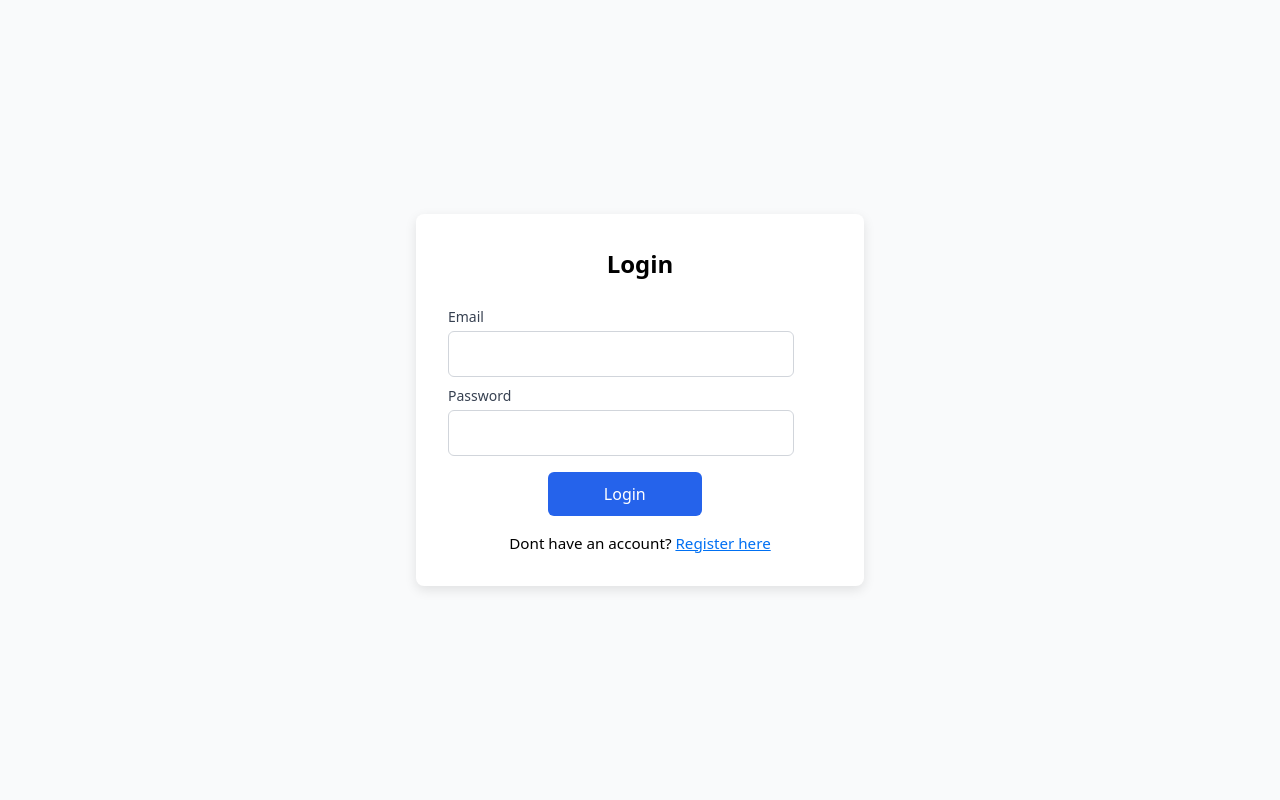
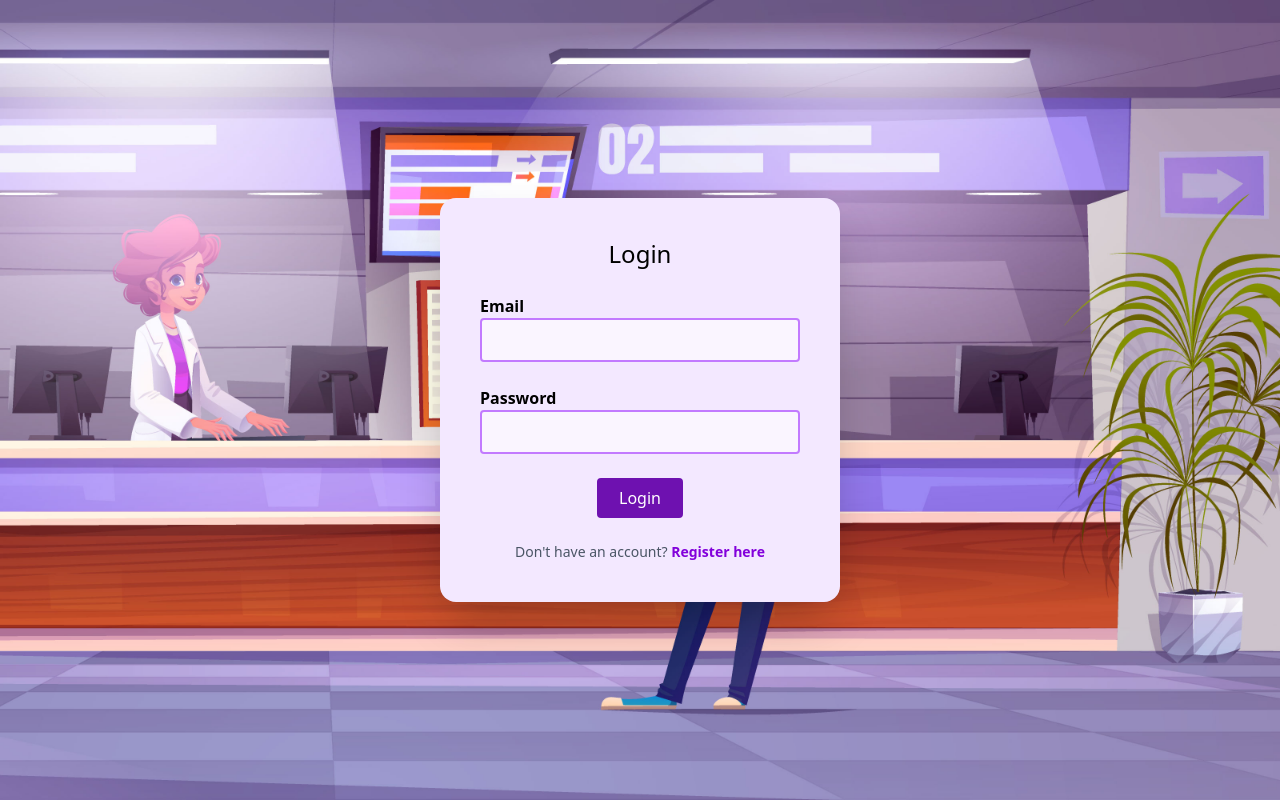
Before and after one commit to ganeshdarapureddi/HealthReserve, a Next.js app in the folder frontend/: page /login in a window 1280 px wide. Built offline with nearby package versions, Linux system fonts and the light colour scheme.

Commit message:
added the login page with the css

```diff
--- a/frontend/app/login/page.tsx
+++ b/frontend/app/login/page.tsx
@@ -3,7 +3,12 @@ import './login.css';
 
 export default function LoginPage() {
   return (
-    <div className="login-page-wrapper">
+    <div
+      className="flex min-h-screen justify-center items-center bg-cover bg-center"
+      style={{ backgroundImage: "url('/login-image.jpg')",
+        backgroundPosition: '65% center',
+       }}
+    >
       <LoginForm />
     </div>
   );
--- a/frontend/app/ui/login/login-form.tsx
+++ b/frontend/app/ui/login/login-form.tsx
@@ -17,49 +17,56 @@ export default function LoginForm() {
     if (state.message === 'Login successful') {
       router.push('/dashboard');
     }
-  }, [state,router]);
+  }, [state, router]);
 
   return (
     <>
-      <form action={formAction} className="login-form-container">
-        <h1 className="login-form-title">Login</h1>
+      <form action={formAction} className="bg-purple-100 border-none  shadow-2xl rounded-2xl p-10 space-y-6 ">
+        <h1 className="text-2xl text-center">Login</h1>
 
         {/* Email */}
         <div>
-          <label htmlFor="email" className="login-form-label">Email</label>
+          <label htmlFor="email" className="font-bold">Email</label><br />
           <input
             type="email"
             name="email"
             id="email"
-            className="login-form-input"
+            className="border-2 border-purple-400 w-80 bg-purple-50 focus:ring-2 focus:ring-purple-700 focus:outline-none p-2 rounded"
           />
           {state.errors?.email && (
-            <p className="login-form-error">{state.errors.email[0]}</p>
+            <p className="text-red-500">{state.errors.email[0]}</p>
           )}
         </div>
 
         {/* Password */}
         <div>
-          <label htmlFor="password" className="login-form-label">Password</label>
+          <label htmlFor="password" className="font-bold">Password</label><br />
           <input
             type="password"
             name="password"
             id="password"
-            className="login-form-input"
+            className="border-2 border-purple-400 bg-purple-50 w-80 focus:ring-2 focus:ring-purple-700 focus:outline-none p-2 rounded"
           />
         </div>
 
         {/* Submit */}
         <div>
-          <button type="submit" className="login-form-button">Login</button>
+          <button type="submit" className="block mx-auto border-2 border-purple-800 bg-purple-800 px-5 py-1.5 rounded-sm text-white hover:bg-white hover:text-purple-700 transition">
+            Login
+          </button>
         </div>
-        <p className="login-form-footer">
-          Dont have an account?{' '}
-          <Link href="/registration" className="login-form-link">Register here</Link>
+
+        {/* Footer */}
+        <p className="text-sm text-center text-gray-600">
+          Don&apos;t have an account?{' '}
+          <Link
+            href="/registration"
+            className="text-purple-700 font-semibold hover:underline hover:text-purple-900 transition"
+          >
+            Register here
+          </Link>
         </p>
       </form>
-
-      {/* Register Link */}
 
     </>
   );
```
Also changed, not shown: frontend/public/login-image.jpg (added), 1 other file (tests, documents, lock files or other folders).
